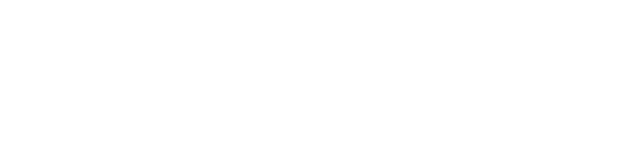
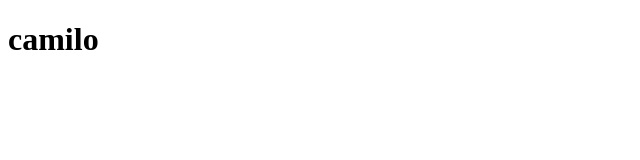
Before and after one commit to EiderCamiloMorenoSilva/camilo-moe, a plain HTML site: page index.html in a window 1280 px wide. Shown: the whole page, without its empty margins (0-640 px from the left). Drawn offline with Linux system fonts and the light colour scheme.

Commit message:
segundo commit

```diff
--- a/index.html
+++ b/index.html
@@ -7,6 +7,7 @@
     <title>Document</title>
 </head>
 <body>
+    <h1>camilo</h1>
 
 </body>
 </html>
```
